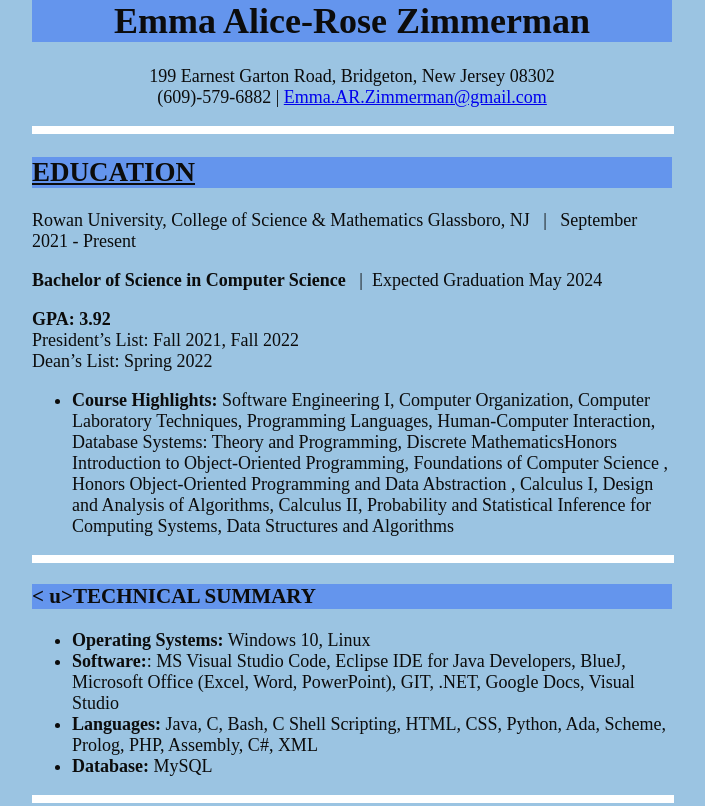
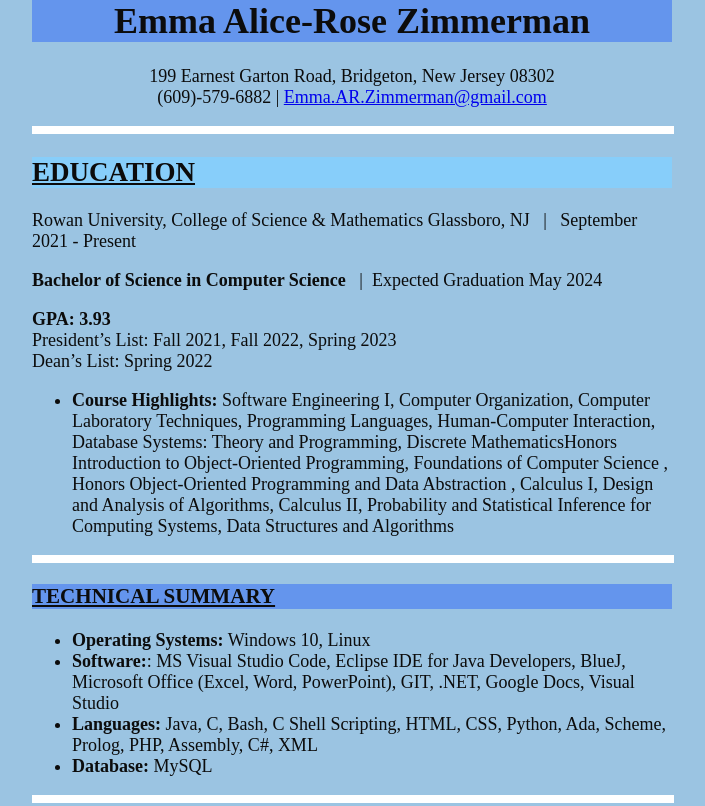
Before and after one commit to EmmaZim/EmmaZim.github.io, a plain HTML site: page index.html in a window 1280 px wide. Shown: the top 806 px of the page, without its empty margins (288-993 px from the left). Drawn offline with Linux system fonts and the light colour scheme.

Commit message:
formatting updates

```diff
--- a/index.html
+++ b/index.html
@@ -26,8 +26,8 @@
     <b>Bachelor of Science in Computer Science</b> &nbsp; |&nbsp; Expected Graduation May 2024
 </p>
 <p>
-    <b>GPA: 3.92</b>
-    <br />President’s List: Fall 2021, Fall 2022
+    <b>GPA: 3.93</b>
+    <br />President’s List: Fall 2021, Fall 2022, Spring 2023
     <br /> Dean’s List: Spring 2022
 </p>
 <ul>
@@ -42,8 +42,7 @@
 <hr size="8" width="100%" color="white">
 
 <h3>
-    <
-    u>TECHNICAL SUMMARY</u>
+    <u>TECHNICAL SUMMARY</u>
 </h3>
 <ul>
     <li><b>Operating Systems:</b> Windows 10, Linux</li>
--- a/resume.css
+++ b/resume.css
@@ -13,7 +13,7 @@ h1 {
 }
 
 h2 {
-	background-color: cornflowerblue;
+	background-color: lightskyblue;
 }
 
 h3 {
```
